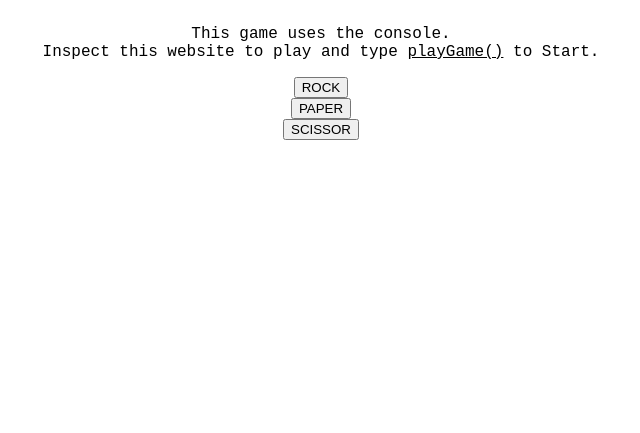
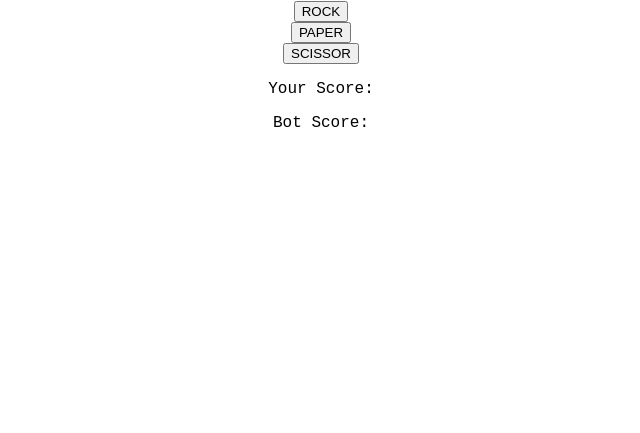
Before and after one commit to liza-liz/odin-rock-paper-scissors, a plain HTML site: page index.html in a window 1280 px wide. Shown: the part 367-800 px from the top of the page, without its empty margins (319-959 px from the left). Drawn offline with Linux system fonts and the light colour scheme.

Commit message:
remove instruction about console game, add div for results

```diff
--- a/index.html
+++ b/index.html
@@ -4,8 +4,6 @@
     <meta charset="UTF-8">
     <meta name="viewport" content="width=device-width, initial-scale=1.0">
     <title>Rock-Paper-Scissor!</title>
-    <script src="script.js">
-    </script>
     <style>
         body {
             font-family: 'Courier New', Courier, monospace;
@@ -21,10 +19,14 @@
 </head>
 <body>
     <h1>Rock👊, Paper🖐️, Scissor✌️!</h1>
-    <p>This game uses the console. <br>Inspect this website to play and type <u>playGame()</u> to Start.</p>
     <button id="btnRock" value="ROCK">ROCK</button>
     <button id="btnPaper" value="PAPER">PAPER</button>
     <button id="btnScissor" value="SCISSOR">SCISSOR</button>
+    <div class="result">
+        <p id="player">Your Score: </p>
+        <p id="computer">Bot Score: </p>
+        <p id="message"></p>
+    </div>
     <script src="script.js"></script>
 </body>
 </html>
```
